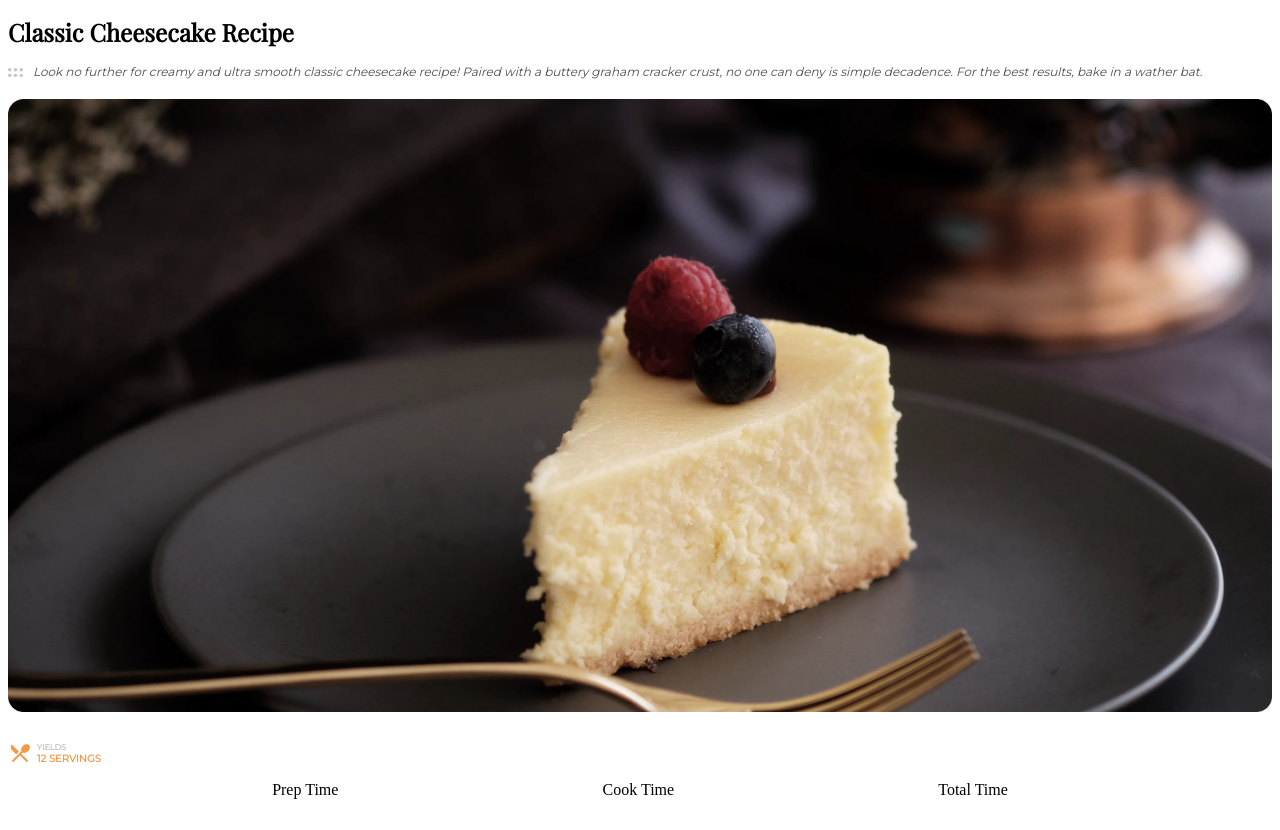
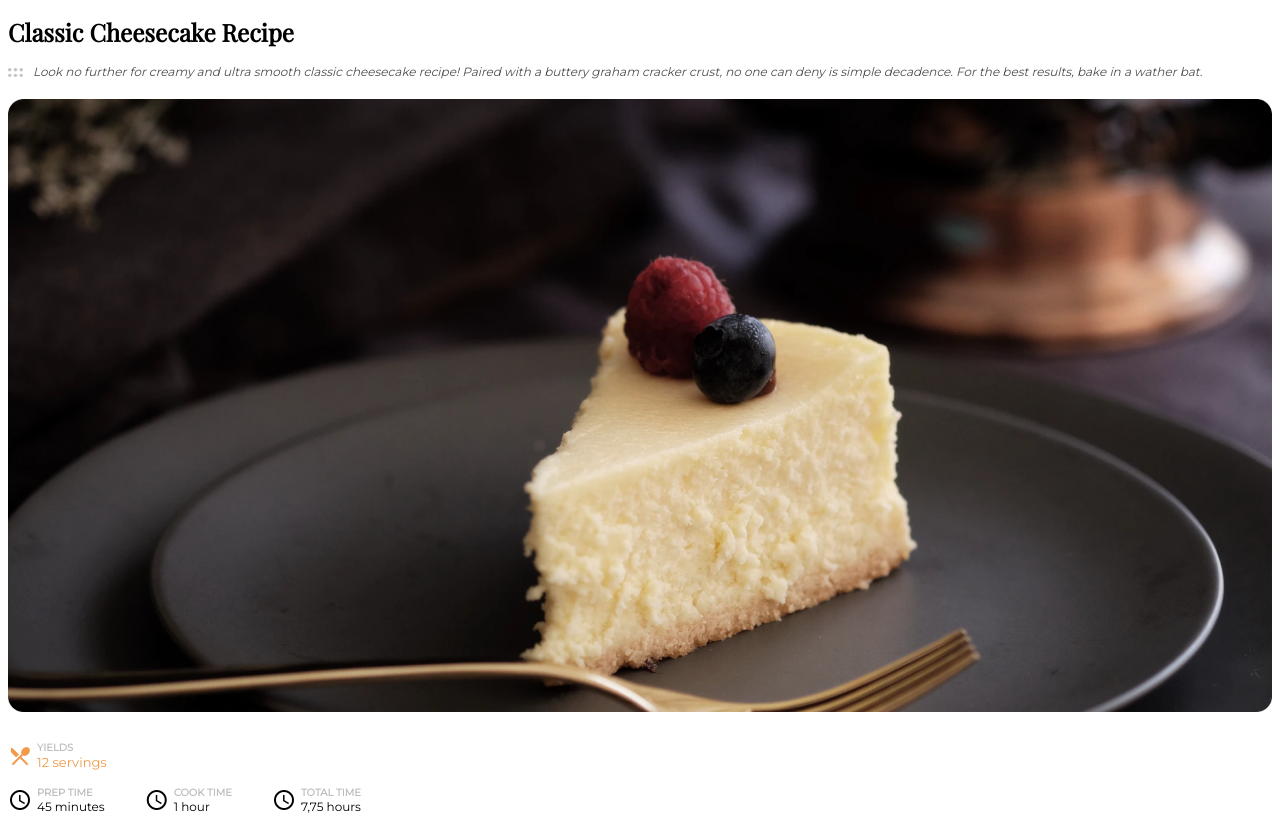
Before and after one commit to Edel-blk/recipe-page, a plain HTML site: page index.html in a window 1280 px wide. Drawn offline with nearby package versions, Linux system fonts and the light colour scheme.

Commit message:
ajustes de informacion

```diff
--- a/index.html
+++ b/index.html
@@ -53,7 +53,7 @@
             restaurant_menu
           </span>
           <div>
-            <div>
+            <div class="sub-header">
               Yields
             </div>
             <div class="servings">
@@ -63,9 +63,45 @@
         </div>
         <div>
           <ul>
-            <li>Prep Time</li>
-            <li>Cook Time</li>
-            <li>Total Time</li>
+            <li>
+              <span class="material-icons">
+                schedule
+              </span>
+              <div>
+                <div class="sub-header">
+                  Prep Time
+                </div>
+                <div>
+                  45 minutes
+                </div>
+              </div>
+            </li>
+            <li>
+              <span class="material-icons">
+                schedule
+              </span>
+              <div>
+                <div class="sub-header">
+                  Cook Time
+                </div>
+                <div>
+                  1 hour
+                </div>
+              </div>
+            </li>
+            <li>
+              <span class="material-icons">
+                schedule
+              </span>
+              <div>
+                <div class="sub-header">
+                  Total Time
+                </div>
+                <div>
+                  7,75 hours
+                </div>
+              </div>
+            </li>
           </ul>
         </div>
       </div>
--- a/style.css
+++ b/style.css
@@ -20,7 +20,15 @@ ul {
   list-style: none;
   padding: 0px;
   display: flex;
-  justify-content: space-evenly;
+  font-family: Montserrat;
+  gap: 40px;
+}
+
+li {
+  display: flex;
+  align-items: center;
+  gap: 5px;
+  font-size: 12px;
 }
 
 .header-description {
@@ -40,15 +48,19 @@ ul {
   align-items: center;
   gap: 5px;
   font-family: Montserrat;
+}
+
+.sub-header {
+  font-family: Montserrat;
   color: var(--gray-4, #BDBDBD);
-  font-size: 8px;
+  font-size: 10px;
   font-weight: 700;
   text-transform: uppercase;
 }
 
 .servings {
   color: var(--orange, #F2994A);
-  font-size: 10px;
+  font-size: 13px;
 }
 
 .recipe-description {
```
